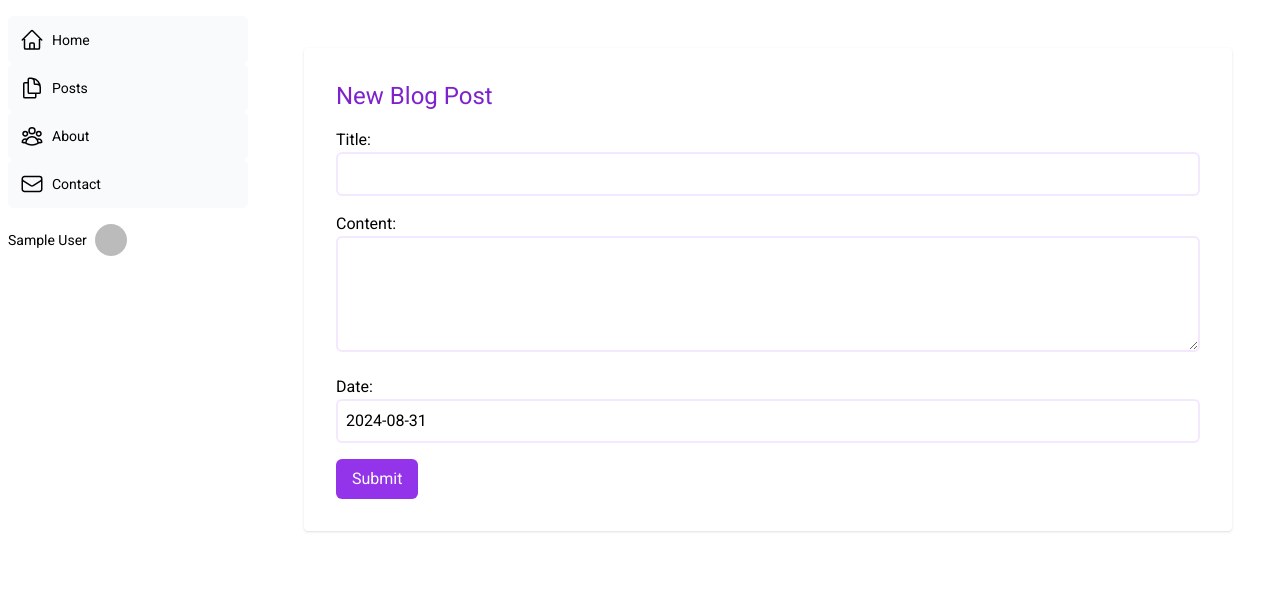
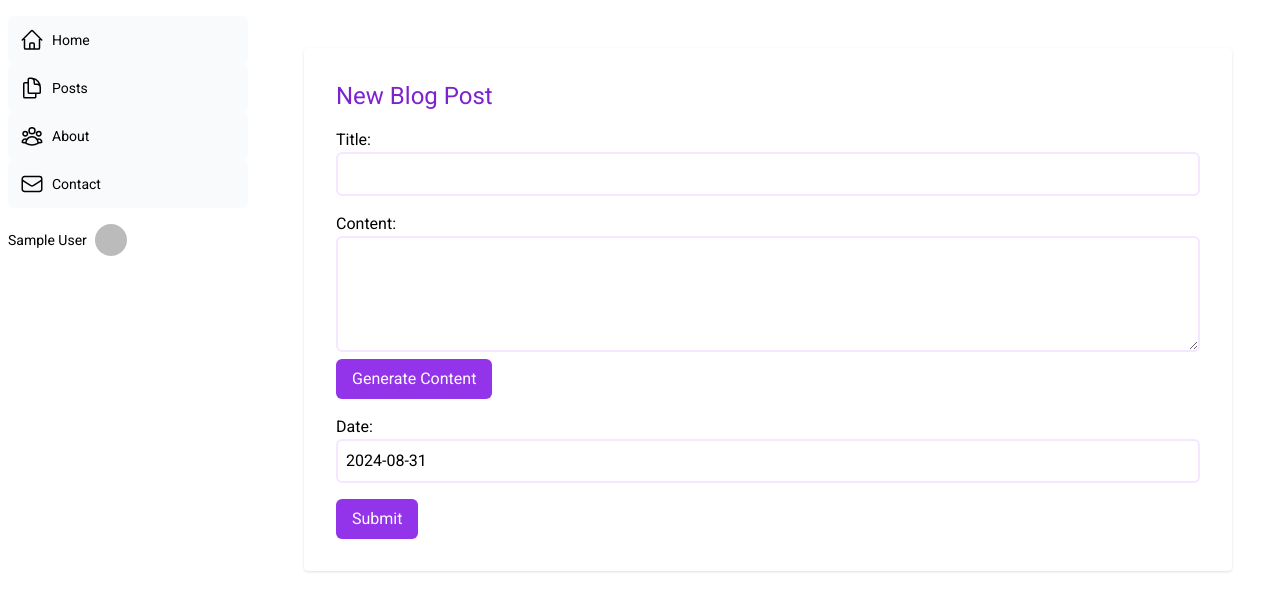
Before and after one commit to drv0228/theBlog, a Next.js app: page /blog/post/insert in a window 1280 px wide. Shown: the top 610 px of the page. Built offline with nearby package versions, Linux system fonts and the light colour scheme; no server answers; sample sign-in values are in the browser's storage.

Commit message:
Requests defined to generate content with the ChatCompletion API

```diff
--- a/src/app/blog/post/insert/page.tsx
+++ b/src/app/blog/post/insert/page.tsx
@@ -7,6 +7,9 @@ import { getSession } from 'next-auth/react';
 
 export default function Page() {
   const router = useRouter();
+  const PROMPT = "You are a creative blog writer. write a 50-word blog post about the title below. You can write anything you want, but it must be at least 50 words long. The title is: "
+  const [generating, setGenerating] = useState(false);
+  const [content, setContent] = useState('');
   const [user, setUser] = useState<User | null>(null);
   const [formData, setFormData] = useState({
     id: '',
@@ -44,6 +47,29 @@ export default function Page() {
     }).catch(console.error);
   };
 
+  const generateContent = () => {
+    setGenerating(true);
+    if (!formData?.title) { return false }
+    const requestParams = {
+      model: "gpt-3.5-turbo",
+      messages: [{ "role": "system", "content": PROMPT + formData?.title },
+      { "role": "user", "content": formData?.title },]
+    }
+    fetch('https://api.openai.com/v1/chat/completions', {
+      method: 'POST',
+      headers: {
+        'Content-Type': 'application/json',
+        'Authorization': `Bearer ${process.env.OPENAI_API_KEY}`
+      },
+      body: JSON.stringify(requestParams)
+    }).then(response => response.json())
+      .then(data => {
+        setContent(data.choices[0].message.content);
+        console.log(data.choices[0].message.content);
+        setGenerating(false);
+      }).catch(console.error);
+  }
+
   useEffect(() => {
     console.log("API KEY", process.env.OPENAI_API_KEY)
     getSession().then((session) => {
@@ -65,6 +91,8 @@ export default function Page() {
         <div>
           <label htmlFor="content" className="block font-medium">Content:</label>
           <textarea id="content" name="content" rows={4} value={formData.content} onChange={handleChange} className="w-full border-2 border-purple-100 p-2 rounded-md focus:border-purple-200 focus:outline-none"></textarea>
+          {generating && <p className='text-purple-700 my-1'>Generating content...</p>}
+          <button onClick={generateContent} type="button" className="bg-blue-400 text-white px-4 py-2 rounded-md bg-purple-600  hover:bg-purple-700">Generate Content</button>
         </div>
         <div>
           <label htmlFor="date" className="block font-medium">Date:</label>
```
